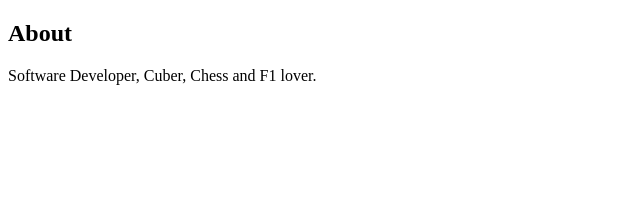
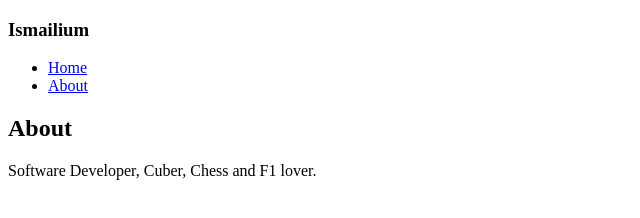
Before and after one commit to boularbahsmail/Gatsbyjs, a Gatsby site: page /about in a window 1280 px wide. Shown: the whole page, without its empty margins (0-640 px from the left). Built offline with nearby package versions, Linux system fonts and the light colour scheme; Gatsby itself is replaced by a stand-in of ours.

Commit message:
Navbar & Links

```diff
--- /dev/null
+++ b/src/components/Navbar/index.jsx
@@ -0,0 +1,22 @@
+import React from 'react';
+import { Link } from 'gatsby';
+
+const Navbar = () => {
+    return (
+        <header>
+            <nav>
+                <h1>Ismailium</h1>
+                <ul>
+                    <li>
+                        <Link to="/">Home</Link>
+                    </li>
+                    <li>
+                        <Link to="/about">About</Link>
+                    </li>
+                </ul>
+            </nav>
+        </header>
+    )
+}
+
+export default Navbar;
--- a/src/pages/about/index.js
+++ b/src/pages/about/index.js
@@ -1,13 +1,15 @@
 import React from "react";
+
+// Components
+import Navbar from '../../components/Navbar';
 
 export default function About() {
     return (
 		<section>
+			<Navbar />
 			<div>
 				<h2>About</h2>
-				<p>
-                    Software Developer, Cuber, Chess and F1 lover.
-                </p>
+				<p>Software Developer, Cuber, Chess and F1 lover.</p>
 			</div>
 		</section>
     )
--- a/src/pages/index.js
+++ b/src/pages/index.js
@@ -1,8 +1,12 @@
 import React from "react";
+
+// Components
+import Navbar from '../components/Navbar';
 
 export default function Home() {
     return (
 		<section>
+			<Navbar />
 			<div>
 				<h2>Gatsby Starter</h2>
 				<p>Software Developer Based In Morocco.</p>
```
Also changed, not shown: src/pages/404.js (+10 -4 lines).
